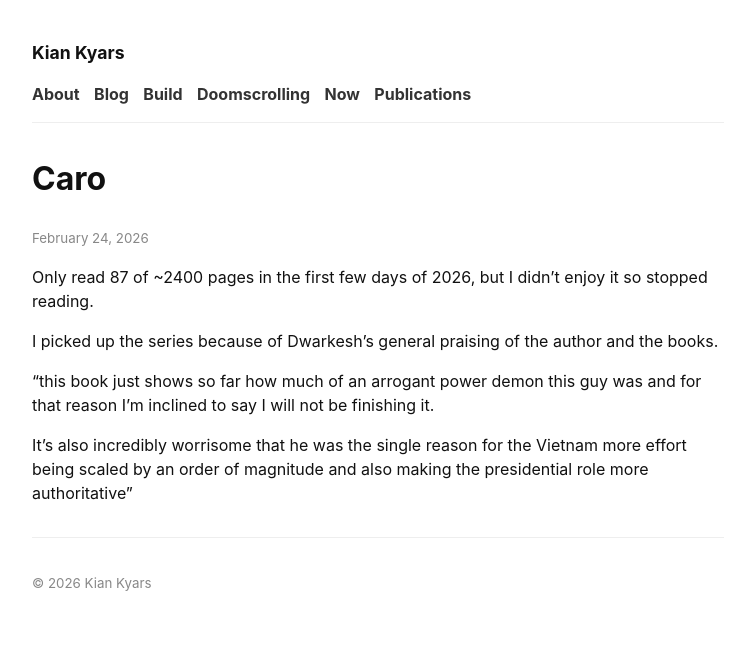
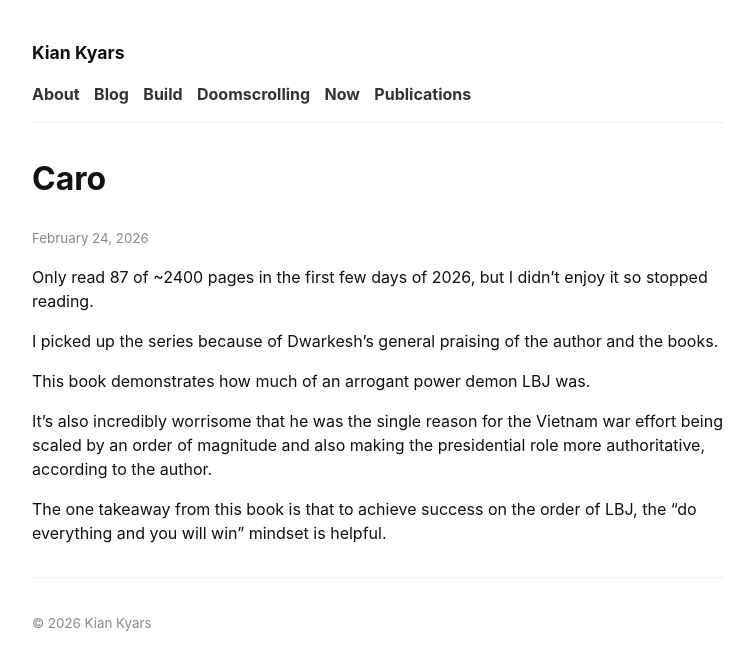
Before and after one commit to kiankyars/kiankyars.github.io, a Jekyll site: the page built from _posts/blog/2026-02-24-caro.md, in a window 1280 px wide. Shown: the top 670 px of the page, without its empty margins (262-1017 px from the left). Built offline with Jekyll 4.4.1, drawn with Linux system fonts in a browser that asks for light colours.

Commit message:
update caro

```diff
--- a/_posts/blog/2026-02-24-caro.md
+++ b/_posts/blog/2026-02-24-caro.md
@@ -9,6 +9,8 @@ Only read 87 of ~2400 pages in the first few days of 2026, but I didn't enjoy it
 
 I picked up the series because of Dwarkesh's general praising of the author and the books.
 
-"this book just shows so far how much of an arrogant power demon this guy was and for that reason I'm inclined to say I will not be finishing it.
+This book demonstrates how much of an arrogant power demon LBJ was.
 
-It's also incredibly worrisome that he was the single reason for the Vietnam more effort being scaled by an order of magnitude and also making the presidential role more authoritative"
+It's also incredibly worrisome that he was the single reason for the Vietnam war effort being scaled by an order of magnitude and also making the presidential role more authoritative, according to the author.
+
+The one takeaway from this book is that to achieve success on the order of LBJ, the "do everything and you will win" mindset is helpful.
```
